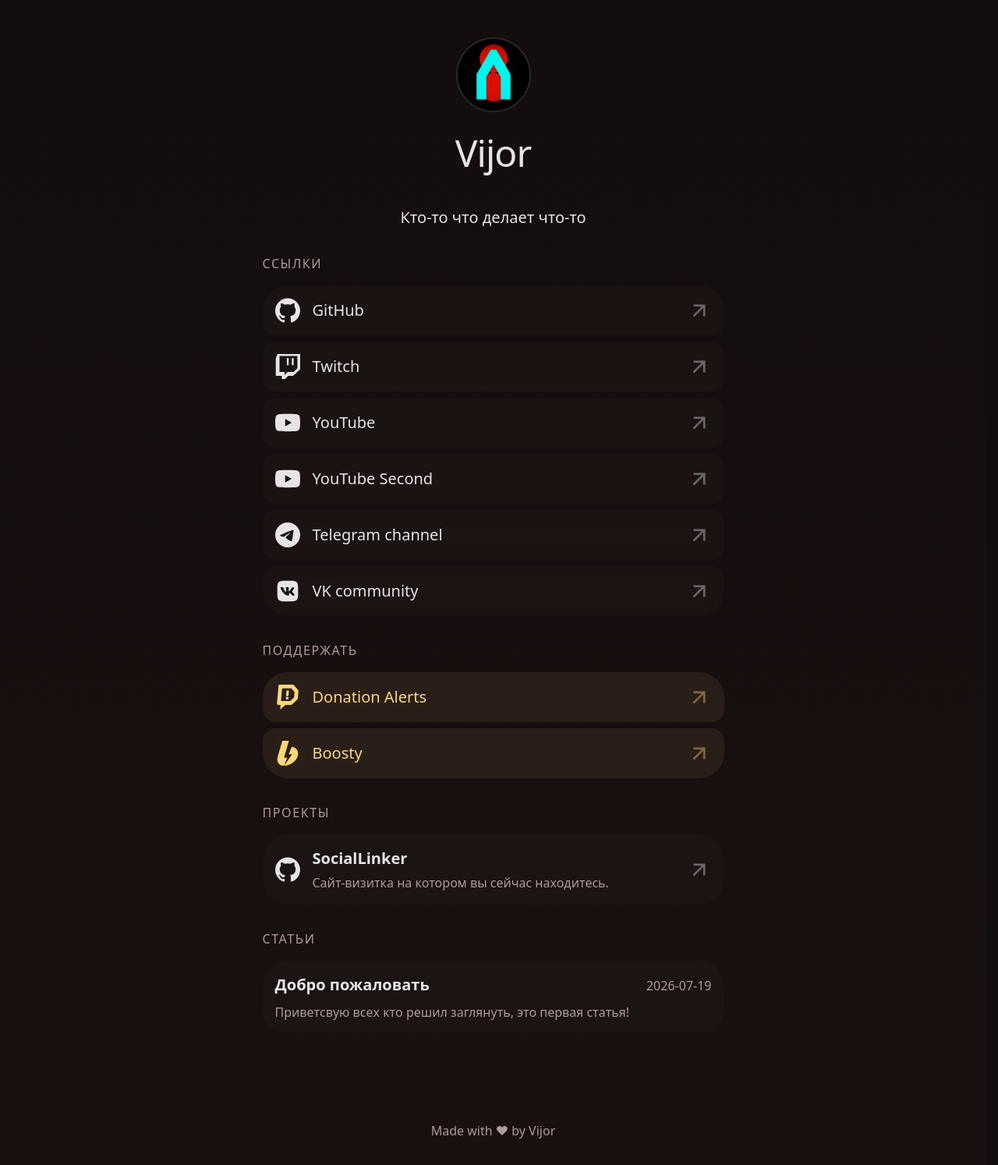
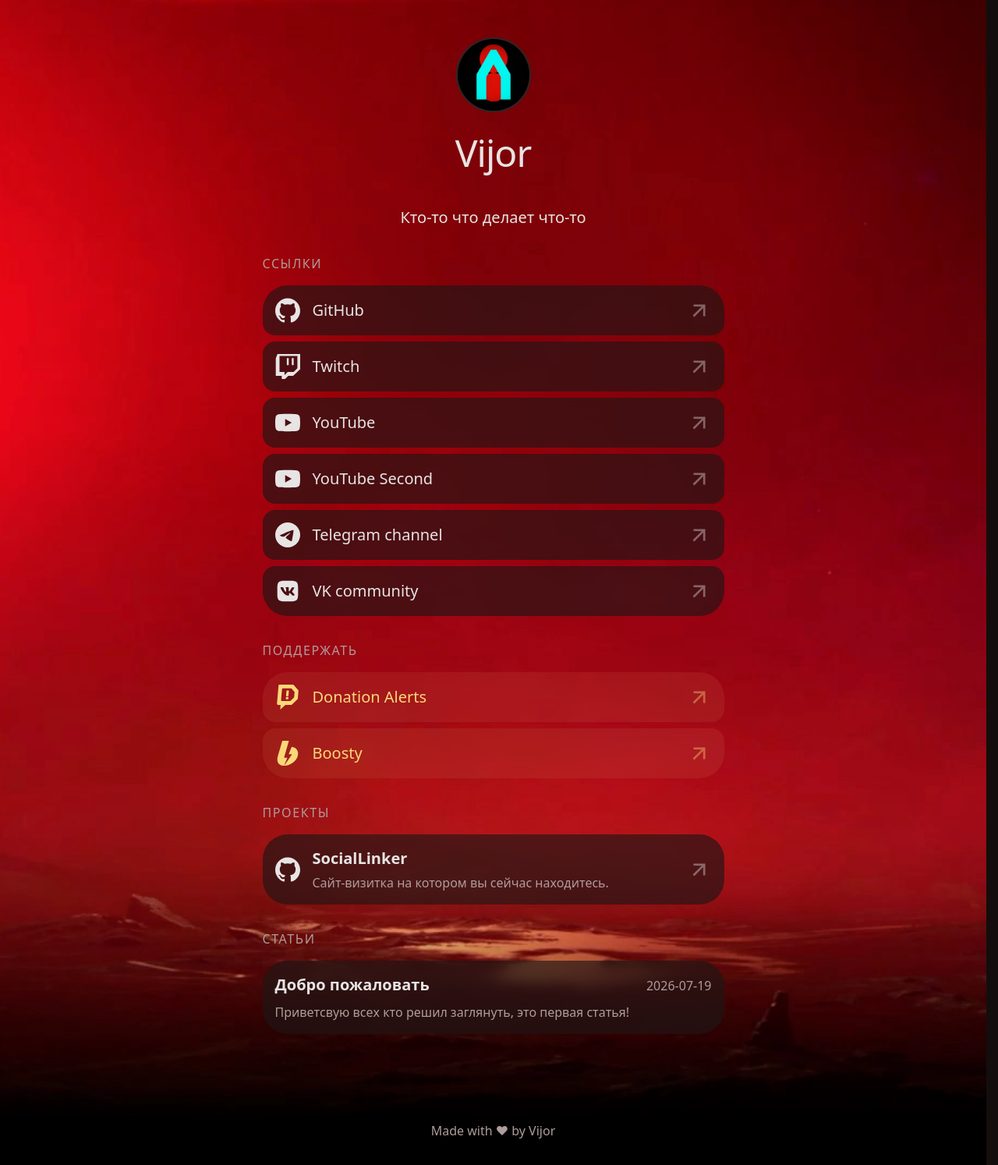
Before and after one commit to Vijorich/SocialLinker, a Jekyll site: the page built from index.html, in a window 1280 px wide. Shown: the whole page at 78% size. Built offline with Jekyll 4.4.1, drawn with Linux system fonts in a browser that asks for light colours.

Commit message:
Add image background

```diff
--- a/_data/profile.yml
+++ b/_data/profile.yml
@@ -2,9 +2,9 @@
 avatar: /assets/avatar.webp
 
 # ponytail: фон отключён = цвет. Хочешь фон — кинь файл в assets/background.webp и раскомментируй блок:
-# background:
-#   image: /assets/background.gif
-#   mode: repeat   # repeat | cover | contain
+background:
+  image: /assets/background.webp
+  # mode: repeat   # repeat | cover | contain
 
 bio: |
   Кто-то что делает что-то
```
Also changed, not shown: assets/background.webp (added).
